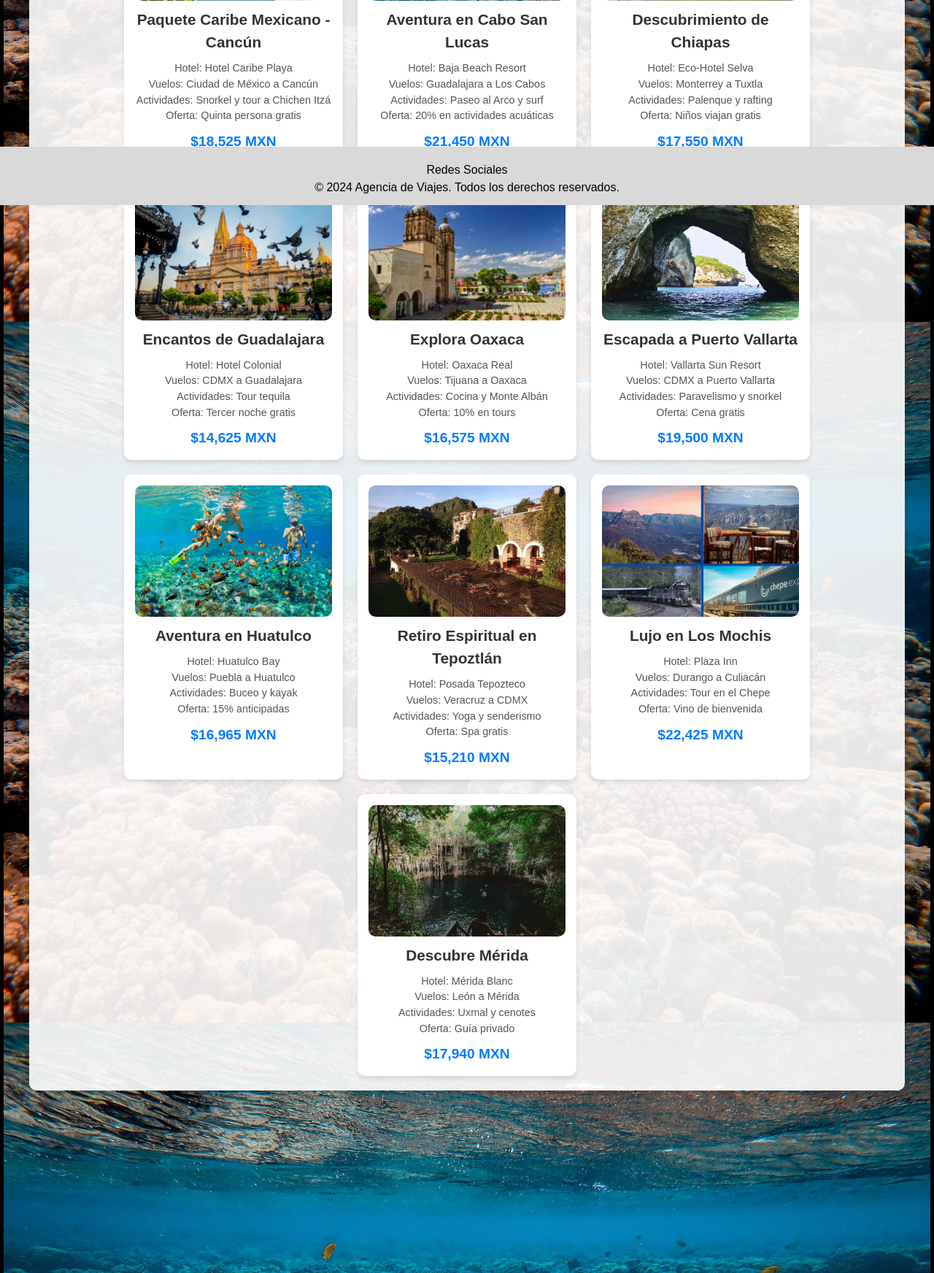
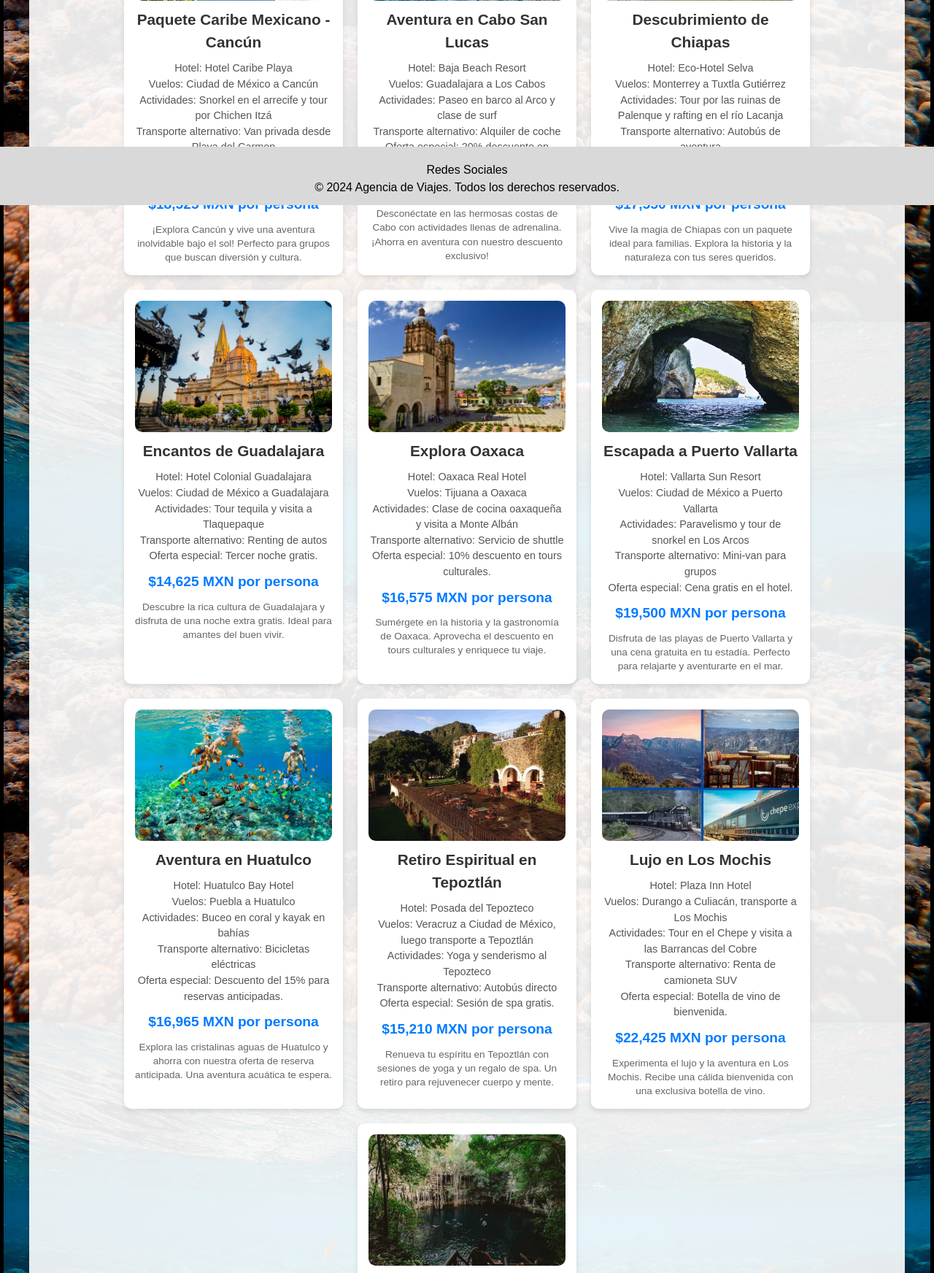
Before and after one commit to senor-coco/proyectoweb, a PHP site: the page made by vista/paquetes/paquetes.php in a window 1280 px wide. Shown: the part 519-2263 px from the top of the page at 73% size. Run offline with PHP 8.4, Linux system fonts and the light colour scheme; the template is opened without the code that fills it, so the values that code supplies are empty.

Commit message:
transporte y carpeta concenos

```diff
--- a/controlador/indexController.php
+++ b/controlador/indexController.php
@@ -50,5 +50,10 @@ class IndexController {
     public static function hoteles() {
         require_once("vista/hoteles/hoteles.php"); // Ruta correcta de la vista "Hoteles"
     }
+
+    // Método para la página "Transporte"
+    public static function transporte() {
+        require_once("vista/transporte/transporte.php"); // Ruta correcta de la vista "Transporte"
+    }
 }
 ?>
--- a/vista/paquetes/paquetes.php
+++ b/vista/paquetes/paquetes.php
@@ -86,6 +86,13 @@ $headerStyle = "position: absolute; top: 230px; left: 700px; width: 500px; text-
             color: #007bff;
             margin-top: 10px;
         }
+
+        .package-description {
+            font-size: 0.85em;
+            color: #666;
+            margin-top: 10px;
+            line-height: 1.4;
+        }
     </style>
 </head>
 <body>
@@ -94,7 +101,7 @@ $headerStyle = "position: absolute; top: 230px; left: 700px; width: 500px; text-
         Nuestros Paquetes
     </div>
 
-<div class="container">
+    <div class="container">
         <div class="packages-container">
             <!-- Paquete 1 -->
             <div class="package-card">
@@ -103,10 +110,14 @@ $headerStyle = "position: absolute; top: 230px; left: 700px; width: 500px; text-
                 <div class="package-details">
                     Hotel: Hotel Caribe Playa<br>
                     Vuelos: Ciudad de México a Cancún<br>
-                    Actividades: Snorkel y tour a Chichen Itzá<br>
-                    Oferta: Quinta persona gratis
+                    Actividades: Snorkel en el arrecife y tour por Chichen Itzá<br>
+                    Transporte alternativo: Van privada desde Playa del Carmen<br>
+                    Oferta especial: Para grupos de 4, quinta persona gratis.
                 </div>
-                <div class="package-price">$18,525 MXN</div>
+                <div class="package-price">$18,525 MXN por persona</div>
+                <div class="package-description">
+                    ¡Explora Cancún y vive una aventura inolvidable bajo el sol! Perfecto para grupos que buscan diversión y cultura.
+                </div>
             </div>
 
             <!-- Paquete 2 -->
@@ -116,10 +127,14 @@ $headerStyle = "position: absolute; top: 230px; left: 700px; width: 500px; text-
                 <div class="package-details">
                     Hotel: Baja Beach Resort<br>
                     Vuelos: Guadalajara a Los Cabos<br>
-                    Actividades: Paseo al Arco y surf<br>
-                    Oferta: 20% en actividades acuáticas
+                    Actividades: Paseo en barco al Arco y clase de surf<br>
+                    Transporte alternativo: Alquiler de coche<br>
+                    Oferta especial: 20% descuento en actividades acuáticas.
                 </div>
-                <div class="package-price">$21,450 MXN</div>
+                <div class="package-price">$21,450 MXN por persona</div>
+                <div class="package-description">
+                    Desconéctate en las hermosas costas de Cabo con actividades llenas de adrenalina. ¡Ahorra en aventura con nuestro descuento exclusivo!
+                </div>
             </div>
 
             <!-- Paquete 3 -->
@@ -128,11 +143,15 @@ $headerStyle = "position: absolute; top: 230px; left: 700px; width: 500px; text-
                 <div class="package-name">Descubrimiento de Chiapas</div>
                 <div class="package-details">
                     Hotel: Eco-Hotel Selva<br>
-                    Vuelos: Monterrey a Tuxtla<br>
-                    Actividades: Palenque y rafting<br>
-                    Oferta: Niños viajan gratis
+                    Vuelos: Monterrey a Tuxtla Gutiérrez<br>
+                    Actividades: Tour por las ruinas de Palenque y rafting en el río Lacanja<br>
+                    Transporte alternativo: Autobús de aventura<br>
+                    Oferta especial: Paquete familiar, niños viajan gratis.
                 </div>
-                <div class="package-price">$17,550 MXN</div>
+                <div class="package-price">$17,550 MXN por persona</div>
+                <div class="package-description">
+                    Vive la magia de Chiapas con un paquete ideal para familias. Explora la historia y la naturaleza con tus seres queridos.
+                </div>
             </div>
 
             <!-- Paquete 4 -->
@@ -140,12 +159,16 @@ $headerStyle = "position: absolute; top: 230px; left: 700px; width: 500px; text-
                 <img src="vista/imagenes/jpg/guadalajara.jpeg" alt="Guadalajara">
                 <div class="package-name">Encantos de Guadalajara</div>
                 <div class="package-details">
-                    Hotel: Hotel Colonial<br>
-                    Vuelos: CDMX a Guadalajara<br>
-                    Actividades: Tour tequila<br>
-                    Oferta: Tercer noche gratis
+                    Hotel: Hotel Colonial Guadalajara<br>
+                    Vuelos: Ciudad de México a Guadalajara<br>
+                    Actividades: Tour tequila y visita a Tlaquepaque<br>
+                    Transporte alternativo: Renting de autos<br>
+                    Oferta especial: Tercer noche gratis.
                 </div>
-                <div class="package-price">$14,625 MXN</div>
+                <div class="package-price">$14,625 MXN por persona</div>
+                <div class="package-description">
+                    Descubre la rica cultura de Guadalajara y disfruta de una noche extra gratis. Ideal para amantes del buen vivir.
+                </div>
             </div>
 
             <!-- Paquete 5 -->
@@ -153,12 +176,16 @@ $headerStyle = "position: absolute; top: 230px; left: 700px; width: 500px; text-
                 <img src="vista/imagenes/jpg/oaxaca.jpeg" alt="Oaxaca">
                 <div class="package-name">Explora Oaxaca</div>
                 <div class="package-details">
-                    Hotel: Oaxaca Real<br>
+                    Hotel: Oaxaca Real Hotel<br>
                     Vuelos: Tijuana a Oaxaca<br>
-                    Actividades: Cocina y Monte Albán<br>
-                    Oferta: 10% en tours
+                    Actividades: Clase de cocina oaxaqueña y visita a Monte Albán<br>
+                    Transporte alternativo: Servicio de shuttle<br>
+                    Oferta especial: 10% descuento en tours culturales.
                 </div>
-                <div class="package-price">$16,575 MXN</div>
+                <div class="package-price">$16,575 MXN por persona</div>
+                <div class="package-description">
+                    Sumérgete en la historia y la gastronomía de Oaxaca. Aprovecha el descuento en tours culturales y enriquece tu viaje.
+                </div>
             </div>
 
             <!-- Paquete 6 -->
@@ -167,11 +194,15 @@ $headerStyle = "position: absolute; top: 230px; left: 700px; width: 500px; text-
                 <div class="package-name">Escapada a Puerto Vallarta</div>
                 <div class="package-details">
                     Hotel: Vallarta Sun Resort<br>
-                    Vuelos: CDMX a Puerto Vallarta<br>
-                    Actividades: Paravelismo y snorkel<br>
-                    Oferta: Cena gratis
+                    Vuelos: Ciudad de México a Puerto Vallarta<br>
+                    Actividades: Paravelismo y tour de snorkel en Los Arcos<br>
+                    Transporte alternativo: Mini-van para grupos<br>
+                    Oferta especial: Cena gratis en el hotel.
                 </div>
-                <div class="package-price">$19,500 MXN</div>
+                <div class="package-price">$19,500 MXN por persona</div>
+                <div class="package-description">
+                    Disfruta de las playas de Puerto Vallarta y una cena gratuita en tu estadía. Perfecto para relajarte y aventurarte en el mar.
+                </div>
             </div>
 
             <!-- Paquete 7 -->
@@ -179,12 +210,16 @@ $headerStyle = "position: absolute; top: 230px; left: 700px; width: 500px; text-
                 <img src="vista/imagenes/jpg/huatulco.jpeg" alt="Huatulco">
                 <div class="package-name">Aventura en Huatulco</div>
                 <div class="package-details">
-                    Hotel: Huatulco Bay<br>
+                    Hotel: Huatulco Bay Hotel<br>
                     Vuelos: Puebla a Huatulco<br>
-                    Actividades: Buceo y kayak<br>
-                    Oferta: 15% anticipadas
+                    Actividades: Buceo en coral y kayak en bahías<br>
+                    Transporte alternativo: Bicicletas eléctricas<br>
+                    Oferta especial: Descuento del 15% para reservas anticipadas.
                 </div>
-                <div class="package-price">$16,965 MXN</div>
+                <div class="package-price">$16,965 MXN por persona</div>
+                <div class="package-description">
+                    Explora las cristalinas aguas de Huatulco y ahorra con nuestra oferta de reserva anticipada. Una aventura acuática te espera.
+                </div>
             </div>
 
             <!-- Paquete 8 -->
@@ -192,12 +227,16 @@ $headerStyle = "position: absolute; top: 230px; left: 700px; width: 500px; text-
                 <img src="vista/imagenes/jpg/tepoztlán.jpeg" alt="Tepoztlán">
                 <div class="package-name">Retiro Espiritual en Tepoztlán</div>
                 <div class="package-details">
-                    Hotel: Posada Tepozteco<br>
-                    Vuelos: Veracruz a CDMX<br>
-                    Actividades: Yoga y senderismo<br>
-                    Oferta: Spa gratis
+                    Hotel: Posada del Tepozteco<br>
+                    Vuelos: Veracruz a Ciudad de México, luego transporte a Tepoztlán<br>
+                    Actividades: Yoga y senderismo al Tepozteco<br>
+                    Transporte alternativo: Autobús directo<br>
+                    Oferta especial: Sesión de spa gratis.
                 </div>
-                <div class="package-price">$15,210 MXN</div>
+                <div class="package-price">$15,210 MXN por persona</div>
+                <div class="package-description">
+                    Renueva tu espíritu en Tepoztlán con sesiones de yoga y un regalo de spa. Un retiro para rejuvenecer cuerpo y mente.
+                </div>
             </div>
 
             <!-- Paquete 9 -->
@@ -205,12 +244,16 @@ $headerStyle = "position: absolute; top: 230px; left: 700px; width: 500px; text-
                 <img src="vista/imagenes/jpg/mochis.jpeg" alt="Los Mochis">
                 <div class="package-name">Lujo en Los Mochis</div>
                 <div class="package-details">
-                    Hotel: Plaza Inn<br>
-                    Vuelos: Durango a Culiacán<br>
-                    Actividades: Tour en el Chepe<br>
-                    Oferta: Vino de bienvenida
+                    Hotel: Plaza Inn Hotel<br>
+                    Vuelos: Durango a Culiacán, transporte a Los Mochis<br>
+                    Actividades: Tour en el Chepe y visita a las Barrancas del Cobre<br>
+                    Transporte alternativo: Renta de camioneta SUV<br>
+                    Oferta especial: Botella de vino de bienvenida.
                 </div>
-                <div class="package-price">$22,425 MXN</div>
+                <div class="package-price">$22,425 MXN por persona</div>
+                <div class="package-description">
+                    Experimenta el lujo y la aventura en Los Mochis. Recibe una cálida bienvenida con una exclusiva botella de vino.
+                </div>
             </div>
 
             <!-- Paquete 10 -->
@@ -218,12 +261,16 @@ $headerStyle = "position: absolute; top: 230px; left: 700px; width: 500px; text-
                 <img src="vista/imagenes/jpg/mérida.jpeg" alt="Mérida">
                 <div class="package-name">Descubre Mérida</div>
                 <div class="package-details">
-                    Hotel: Mérida Blanc<br>
+                    Hotel: Mérida Blanc Hotel<br>
                     Vuelos: León a Mérida<br>
-                    Actividades: Uxmal y cenotes<br>
-                    Oferta: Guía privado
+                    Actividades: Visita a Uxmal y cenotes cercanos<br>
+                    Transporte alternativo: Scooters eléctricos<br>
+                    Oferta especial: Guía privado gratis en tours.
                 </div>
-                <div class="package-price">$17,940 MXN</div>
+                <div class="package-price">$17,940 MXN por persona</div>
+                <div class="package-description">
+                    Explora la histórica Mérida y sus maravillas naturales con la ayuda de un guía privado gratuito. Una escapada cultural única.
+                </div>
             </div>
         </div>
     </div>
@@ -232,3 +279,4 @@ $headerStyle = "position: absolute; top: 230px; left: 700px; width: 500px; text-
 
 <?php
 require_once('vista/layout/footer.php'); // Incluir footer
+?>
```
Also changed, not shown: index.php (+7 -0 lines), vista/servicio/mostrarServicio.php (+8 -4 lines), vista/transporte/transporte.php (added, +193 -0 lines), vista/conocenos/conocenos.php (renamed from vista/conocenos.php), vista/imagenes/jpg/autobusesado.jpg (added), vista/imagenes/jpg/chryslerpacifica.jpg (added), vista/imagenes/jpg/colectivo.jpg (added), vista/imagenes/jpg/fondodetransportes.jpg (added), vista/imagenes/jpg/hondaodyssey.jpg (added), vista/imagenes/jpg/mercedesbenzsprinter.jpg (added), vista/imagenes/jpg/mercedesbenztourismo.jpg (added), vista/imagenes/jpg/volkswagentransporter.jpg (added), vista/imagenes/jpg/volvo9700luxurybus.jpg (added).
